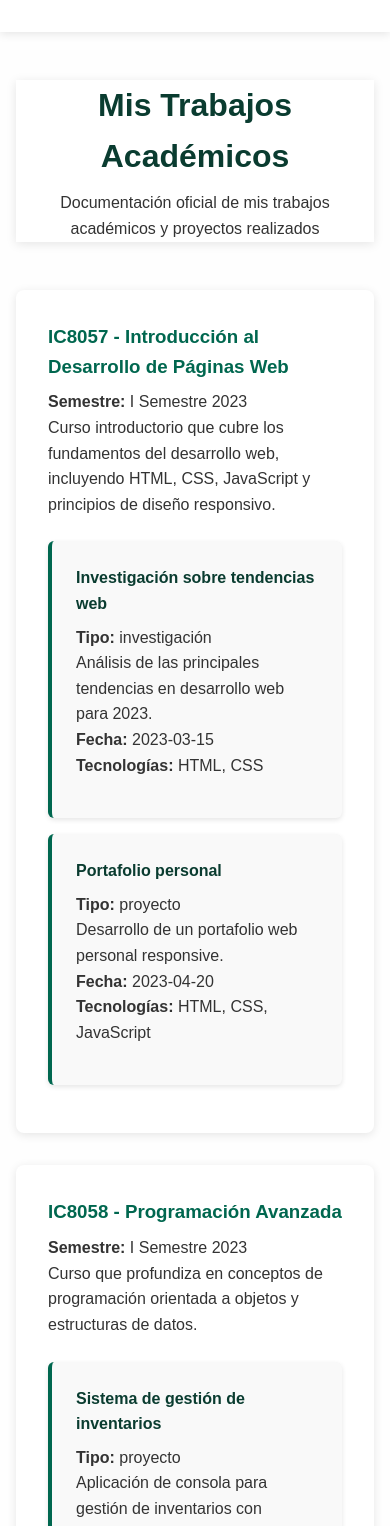
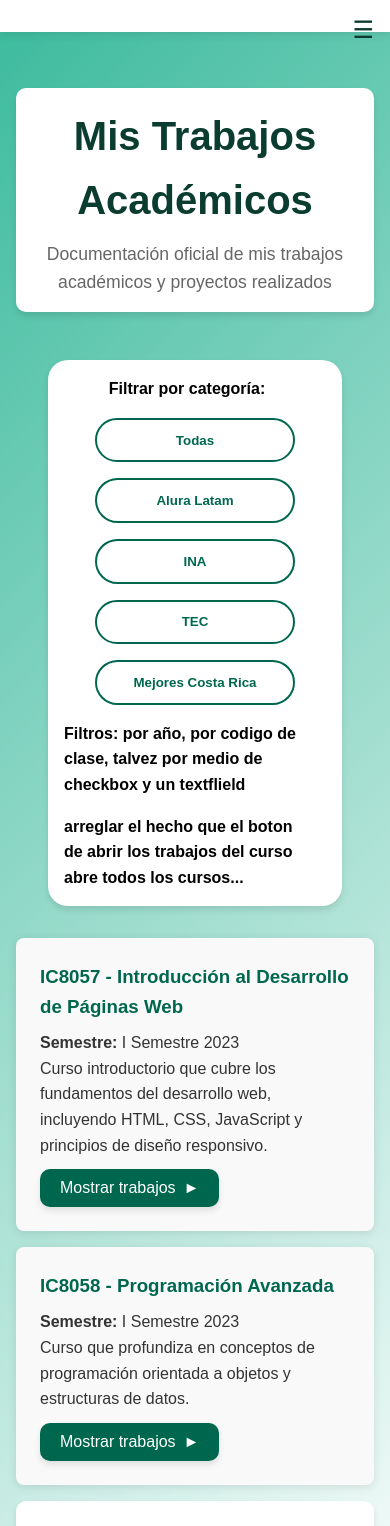
Before and after one commit to LuisK19/Portafolio-WEB, a React (Vite) app: page /academicWorks in a window 390 px wide. Shown: the top 1526 px of the page. Built offline with nearby package versions, Linux system fonts and the light colour scheme.

Commit message:
feat: Implement academic works page with filtering and toggle functionality; enhance scroll behavior and header responsiveness

```diff
--- a/src/App.jsx
+++ b/src/App.jsx
@@ -3,14 +3,27 @@ import Hero from './Pages/MainPage/Sections/Hero';
 import MainSection from './Pages/MainPage/Sections/MainSection';
 import Footer from './components/Layout/Footer';
 import CertificationsPage from './Pages/Certifications/CertificationsPage';
-import AcademicWorksPage from './Pages/AcademicWorks/AcademinWorksPage';
+import AcademicWorksPage from './Pages/AcademicWorks/AcademicWorksPage';
 import { Routes, Route } from 'react-router-dom';
 import './styles/base.css';
 import './styles/style.css';
 
+import { useEffect } from 'react';
+import { useLocation } from 'react-router-dom';
+
 function App() {
+  const ScrollToTop = () => {
+    const { pathname } = useLocation();
+
+    useEffect(() => {
+      window.scrollTo(0, 0);
+    }, [pathname]);
+    return null;
+  };
+
   return (
     <div className="App">
+      <ScrollToTop />
       <Header />
       <main>
         <Routes>
--- a/src/Pages/AcademicWorks/AcademinWorksPage.jsx
+++ b/src/Pages/AcademicWorks/AcademicWorksPage.jsx
@@ -5,6 +5,7 @@ const AcademicWorksPage = () => {
     const [academicWorks, setAcademicWorks] = useState(null);
     const [loading, setLoading] = useState(true);
     const [error, setError] = useState(null);
+    const [isExpanded, setIsExpanded] = useState(false);
 
     useEffect(() => {
         fetch('/Data/academicWorks.json')
@@ -25,10 +26,23 @@ const AcademicWorksPage = () => {
             });
     }, []);
 
+    const toggleWorksList = () => {
+        setIsExpanded(!isExpanded);
+    };
+
+    const categories = [
+        { id: 'all', name: 'Todas' },
+        { id: 'alura', name: 'Alura Latam' },
+        { id: 'ina', name: 'INA' },
+        { id: 'tec', name: 'TEC' },
+        { id: 'mejores', name: 'Mejores Costa Rica' }
+    ];
+
+
     // ✅ Mostrar estado de carga
     if (loading) {
         return (
-            <div className="academic-works-page">
+            <div className="works-page">
                 <div className="container">
                     <div className="loading">Cargando trabajos académicos...</div>
                 </div>
@@ -39,7 +53,7 @@ const AcademicWorksPage = () => {
     // ✅ Mostrar error si ocurrió
     if (error) {
         return (
-            <div className="academic-works-page">
+            <div className="works-page">
                 <div className="container">
                     <div className="error">
                         <h2>Error al cargar los datos</h2>
@@ -54,7 +68,7 @@ const AcademicWorksPage = () => {
     // ✅ Verificar que academicWorks tiene cursos
     if (!academicWorks || !academicWorks.courses || academicWorks.courses.length === 0) {
         return (
-            <div className="academic-works-page">
+            <div className="works-page">
                 <div className="container">
                     <div className="no-data">
                         <h2>No hay trabajos académicos disponibles</h2>
@@ -66,23 +80,55 @@ const AcademicWorksPage = () => {
     }
 
     return (
-        <div className="academic-works-page">
+        <div className="works-page">
             <div className="container">
-                <header className="academic-works-header">
+                <header className="works-header">
                     <h1>Mis Trabajos Académicos</h1>
                     <p>Documentación oficial de mis trabajos académicos y proyectos realizados</p>
                 </header>
 
-                <div className="academic-works-container">
+                <div className="filters">
+                    <p>Filtrar por categoría:</p>
+                    {categories.map(category => (
+                        <button
+                            key={category.id}
+                            className={'filter-btn'}
+                        >
+                            {category.name}
+                        </button>
+                    ))}
+
+
+
+                    <p>Filtros: por año, por codigo de clase, talvez por medio de checkbox y un textflield</p>
+
+
+                    <p>arreglar el hecho que el boton de abrir los trabajos del curso abre todos los cursos...</p>
+
+
+                </div>
+
+
+                <div className="works-container">
                     {academicWorks.courses.map((course, index) => (
                         <div key={index} className="course-section">
                             <h3>{course.code} - {course.name}</h3>
                             <p><strong>Semestre:</strong> {course.semester}</p>
                             <p>{course.description}</p>
 
-                            <div className="works-list">
+                            <button
+                                className='toggle-works-btn'
+                                onClick={toggleWorksList}
+                                aria-expanded={isExpanded}
+                            >
+                                {isExpanded ? 'Ocultar trabajos' : 'Mostrar trabajos'}
+                                <span>{isExpanded ? '▼' : '►'}</span>
+                            </button>
+
+                            <div className={`works-list ${isExpanded ? 'expanded' : 'collapsed'}`}>
+
                                 {course.works.map((work, workIndex) => (
-                                    <div key={workIndex} className="academic-work-card">
+                                    <div key={workIndex} className="work-card">
                                         <h4>{work.name}</h4>
                                         <p><strong>Tipo:</strong> {work.type}</p>
                                         <p>{work.description}</p>
@@ -105,13 +151,15 @@ const AcademicWorksPage = () => {
                             </div>
                         </div>
                     ))}
+
+
                 </div>
+
+                <footer className="works-footer">
+                    <p>Para más información sobre estos trabajos, contáctame directamente.</p>
+                    <Link to="/" className="back-btn">← Volver al Portafolio</Link>
+                </footer>
             </div>
-
-            <footer className="academic-works-footer">
-                <p>Para más información sobre estos trabajos, contáctame directamente.</p>
-                <Link to="/" className="back-btn">← Volver al Portafolio</Link>
-            </footer>
         </div>
     );
 };
--- a/src/Pages/MainPage/Sections/MainSection.jsx
+++ b/src/Pages/MainPage/Sections/MainSection.jsx
@@ -8,6 +8,7 @@ const MainSection = () => {
   const [academicWorks, setAcademicWorks] = useState(null);
   const [hobbiesData, setHobbiesData] = useState([]);
   const [recommendations, setRecommendations] = useState([]);
+  const [isExpanded, setIsExpanded] = useState(false);
 
   useEffect(() => {
     // Cargar datos desde los archivos JSON
@@ -62,6 +63,10 @@ const MainSection = () => {
     });
   };
 
+  const toggleWorksList = () => {
+    setIsExpanded(!isExpanded);
+  };
+
   if (!personalInfo || !academicWorks) {
     return <div>Cargando...</div>;
   }
@@ -82,15 +87,25 @@ const MainSection = () => {
       <section id="trabajos-academicos" className="section">
         <div className="container">
           <h2 className="section-title">Trabajos Académicos</h2>
-          <div className="academic-works-container">
-            {academicWorks.courses.map((course, index) => (
+          {academicWorks.courses.slice(0, 1).map((course, index) => (
             <div key={index} className="course-section">
               <h3>{course.code} - {course.name}</h3>
               <p><strong>Semestre:</strong> {course.semester}</p>
               <p>{course.description}</p>
 
-                <div className="works-list">
-                  {course.works.map((work, workIndex) => (
+
+              <button
+                className='toggle-works-btn'
+                onClick={toggleWorksList}
+                aria-expanded={isExpanded}
+              >
+                {isExpanded ? 'Ocultar trabajos' : 'Mostrar trabajos'}
+                <span>{isExpanded ? '▼' : '►'}</span>
+              </button>
+
+              <div className={`works-list ${isExpanded ? 'expanded' : 'collapsed'}`}>
+
+                {course.works.slice(0, 2).map((work, workIndex) => (
                   <div key={workIndex} className="academic-work-card">
                     <h4>{work.name}</h4>
                     <p><strong>Tipo:</strong> {work.type}</p>
@@ -104,7 +119,6 @@ const MainSection = () => {
               </div>
             </div>
           ))}
-          </div>
           <Link to="/academicWorks" className="btn btn-section">
             Ver todos los trabajos académicos
           </Link>
--- a/src/components/Layout/Header.jsx
+++ b/src/components/Layout/Header.jsx
@@ -1,13 +1,49 @@
+import React, { useState, useEffect } from 'react';
 import Navigation from './Navigation';
+import { useLocation } from 'react-router-dom';
 
 const Header = () => {
+  const [isScrolled, setIsScrolled] = useState(false);
+  const [isMenuOpen, setIsMenuOpen] = useState(false);
+  const location = useLocation();
 
+  // Solo aplicar el efecto de scroll en la página principal
+  const isHomePage = location.pathname === '/';
+
+  useEffect(() => {
+    if (!isHomePage) {
+      setIsScrolled(false); // Forzar header completo en otras páginas
+      return;
+    }
+
+    const handleScroll = () => {
+      const heroSection = document.getElementById('inicio');
+      if (!heroSection) return;
+
+      const heroBottom = heroSection.offsetHeight;
+      setIsScrolled(window.scrollY > heroBottom - 100);
+    };
+
+    window.addEventListener('scroll', handleScroll);
+    return () => window.removeEventListener('scroll', handleScroll);
+  }, [isHomePage]);
+
+  const toggleMenu = () => {
+    setIsMenuOpen(!isMenuOpen);
+  };
 
   return (
-    <header>
-      <nav id="main-nav" >
-        <Navigation />
-      </nav>
+    <header className={`header ${isScrolled ? 'scrolled' : ''} ${!isHomePage ? 'full-size' : ''}`}>
+      <div className="container">
+        <nav id="main-nav" className={isMenuOpen ? 'active' : ''}>
+
+          <button className="menu-toggle" onClick={toggleMenu}>
+            {isMenuOpen ? '✕' : '☰'}
+          </button>
+
+          <Navigation isMenuOpen={isMenuOpen} setIsMenuOpen={setIsMenuOpen} />
+        </nav>
+      </div>
     </header>
   );
 };
--- a/src/main.jsx
+++ b/src/main.jsx
@@ -6,6 +6,7 @@ import { BrowserRouter } from 'react-router-dom';
 import './styles/base.css'
 import './styles/style.css'
 import './styles/certifications.css';
+import './styles/academicWorks.css';
 
 
 
--- /dev/null
+++ b/src/styles/academicWorks.css
@@ -0,0 +1,140 @@
+.works-page{
+    min-height: 100vh;
+    background: linear-gradient(135deg, #3EBB9E 0%, var(--color-white) 100%);
+    padding: 2rem 0;
+}
+
+
+
+
+.works-header {
+    text-align: center;
+    margin-top: 1.5rem;
+    margin-bottom: 3rem;
+    padding: 1rem;
+    position:static;
+    border-radius: var(--border-radius);
+    box-shadow: var(--shadow);
+}
+
+
+.works-header h1 {
+    color: var(--secondary-color);
+    margin-bottom: 0.5rem;
+    font-size: 2.5rem;
+}
+
+
+.works-header p {
+    color: #666;
+    font-size: 1.1rem;
+}
+
+.filters {
+  display: flex;
+  justify-content: center;
+  flex-wrap: wrap;
+  gap: 1rem;
+  margin: 2rem;
+  padding: 1rem;
+  background-color: var(--color-white);
+  border-radius: var(--border-radius-xl);
+  box-shadow: var(--shadow);
+}
+
+.filters p {
+  font-weight: 600;
+  color: #000000;
+  margin-right: 1rem;
+  align-self: center;
+}
+
+.filter-btn {
+  padding: 0.8rem 1.5rem;
+  border: 2px solid var(--primary-color);
+  background: white;
+  color: var(--primary-color);
+  border-radius: 25px;
+  cursor: pointer;
+  font-weight: 600;
+  transition: all 0.3s ease;
+}
+
+.filter-btn:hover,
+.filter-btn.active {
+  background: var(--primary-color);
+  color: white;
+}
+
+
+
+.works-container {
+    margin-top: 1rem;
+}
+
+.course-section {
+    padding: 1.5rem;
+    background-color: #f9f9f9;
+    border-radius: 8px;
+    margin-bottom: 1rem;
+    border: none;
+}
+
+.course-section h3 {
+    color: var(--primary-color);
+    margin-bottom: 0.5rem;
+}
+
+.works-list {
+    margin-top: 1.5rem;
+}
+
+.work-card {
+    background: white;
+    padding: 1.5rem;
+    margin-bottom: 1rem;
+    border-radius: 8px;
+    box-shadow: 0 2px 5px rgba(0, 0, 0, 0.1);
+}
+
+.work-card h4 {
+    color: var(--secondary-color);
+    margin-bottom: 0.5rem;
+}
+
+.work-card a {
+    display: inline-block;
+    margin-right: 1rem;
+    margin-top: 0.5rem;
+    color: var(--primary-color);
+    text-decoration: none;
+    font-weight: 600;
+}
+
+.work-card a:hover {
+    text-decoration: underline;
+}
+
+
+
+
+
+
+
+.works-footer {
+  text-align: center;
+  padding: 2rem;
+  color: var(--dark-green);
+  background-color: var(--color-white);
+  font-size: 0.9rem;
+  border-radius: var(--border-radius);
+    box-shadow: var(--shadow);
+}
+
+.works-footer p {
+  padding-bottom: 0.5rem;
+}
+
+.works-footer a {
+  color: var(--color-white);
+}
--- a/src/styles/base.css
+++ b/src/styles/base.css
@@ -6,6 +6,7 @@
 
 :root {
     --primary-color: #00674F;
+    --hover-primary-color: #3A9776;
     --secondary-color: #0A3C30;
 
     --accent-color: #3ebb9e;
@@ -49,5 +50,6 @@ body {
 }
 
 section {
-    padding: var(--spacing-lg) 0;
+    padding: 0;
+    padding-top: var(--spacing-lg);
 }
--- a/src/styles/style.css
+++ b/src/styles/style.css
@@ -2,7 +2,6 @@
     width: 100%;
     max-width: 1200px;
     margin: 0 auto;
-    margin-top: 1rem;
     padding: 0 var(--spacing-md);
 }
 
@@ -47,7 +46,6 @@ header {
 
 /* Hero Section */
 .hero {
-    background: linear-gradient(135deg, var(--primary-color) 0%, var(--secondary-color) 100%);
     color: var(--color-white);
     text-align: center;
     padding: var(--spacing-xl) var(--spacing-md);
@@ -55,6 +53,28 @@ header {
     display: flex;
     align-items: center;
     min-height: calc(100vh - 140px);
+    background: linear-gradient(78deg, #00674f, #0a3c30);
+    background-size: 600% 600%;
+
+    -webkit-animation: AnimationName 11s ease infinite;
+    -moz-animation: AnimationName 11s ease infinite;
+    animation: AnimationName 11s ease infinite;
+}
+
+@-webkit-keyframes AnimationName {
+    0%{background-position:0% 32%}
+    50%{background-position:100% 69%}
+    100%{background-position:0% 32%}
+}
+@-moz-keyframes AnimationName {
+    0%{background-position:0% 32%}
+    50%{background-position:100% 69%}
+    100%{background-position:0% 32%}
+}
+@keyframes AnimationName {
+    0%{background-position:0% 32%}
+    50%{background-position:100% 69%}
+    100%{background-position:0% 32%}
 }
 
 .hero .container {
@@ -106,7 +126,7 @@ footer {
     color: var(--color-white);
     text-align: center;
     padding: var(--spacing-md);
-    margin-top: auto;
+
 }
 
 .menu-toggle {
@@ -168,6 +188,16 @@ footer {
     #main-nav ul {
         display: flex !important;
     }
+
+    #about .section {
+        scroll-margin-top: 80px;
+        /* Header delgado */
+    }
+
+    #about .container {
+        margin-top: 40px;
+    }
+
 }
 
 /* Para pantallas muy grandes (más de 1600px) */
@@ -263,6 +293,7 @@ footer {
     grid-template-columns: 1fr 1fr;
     gap: 3rem;
     margin-top: 1rem;
+    margin-bottom: 2rem;
 }
 
 .contact-info h3 {
@@ -317,21 +348,6 @@ footer {
     margin-top: 1rem;
 }
 
-.course-section {
-  margin-bottom: 3rem;
-  padding: 1.5rem;
-  background-color: #f9f9f9;
-  border-radius: 8px;
-}
-
-.course-section h3 {
-  color: var(--primary-color);
-  margin-bottom: 0.5rem;
-}
-
-.works-list {
-  margin-top: 1.5rem;
-}
 
 .academic-work-card {
     background: white;
@@ -391,7 +407,7 @@ footer {
     display: grid;
     grid-template-columns: repeat(auto-fit, minmax(300px, 1fr));
     gap: 2rem;
-  margin-top: 1rem;
+    margin-top: 1.5rem;
 }
 
 .recommendation-card {
@@ -491,7 +507,9 @@ footer {
 
 
 /* Estados de carga y error */
-.loading, .error, .no-data {
+.loading,
+.error,
+.no-data {
     text-align: center;
     padding: 3rem;
     color: var(--text-color);
@@ -521,8 +539,12 @@ footer {
     margin-bottom: 0.5rem;
 }
 
-.academic-works-container {
-    margin-bottom: 3rem;
+#trabajos-academicos .section-title {
+    margin-bottom: 1rem;
+}
+
+#trabajos-academicos .btn-section{
+margin-top: 1rem;
 }
 
 .course-section {
@@ -586,3 +608,67 @@ footer {
 .back-btn:hover {
     background: var(--secondary-color);
 }
+
+
+
+
+
+
+/* Header en página principal cuando se hace scroll */
+.header.scrolled {
+    background: rgba(255, 255, 255, 0.95);
+    backdrop-filter: blur(10px);
+}
+
+
+
+/* Estilos para el botón de toggle */
+.toggle-works-btn {
+    display: flex;
+    align-items: center;
+    gap: 8px;
+    background-color: var(--primary-color);
+    border: none;
+    padding: 10px 20px;
+    margin-top: 0.7rem;
+    border-radius: 10px;
+    cursor: pointer;
+    color: var(--color-white);
+    transition: background-color 0.3s;
+    box-shadow: var(--shadow);
+    font-size: 1rem;
+}
+
+.toggle-works-btn:hover {
+    background-color: var(--hover-primary-color);
+}
+
+/* Estilo para el ícono del botón */
+.toggle-works-btn .icon {
+    display: inline-block;
+    width: 0;
+    height: 0;
+    border-left: 5px solid transparent;
+    border-right: 5px solid transparent;
+    border-top: 5px solid #333;
+    transition: transform 0.3s;
+}
+
+.toggle-works-btn .icon.expanded {
+    transform: rotate(180deg);
+}
+
+/* Estilos para la lista de trabajos */
+.works-list {
+    overflow: hidden;
+    transition: max-height 0.3s ease-out;
+}
+
+.works-list.collapsed {
+    max-height: 0;
+    margin: 0;
+}
+
+.works-list.expanded {
+    max-height: 1000px;/
+}
```
Also changed, not shown: src/Pages/MainPage/Sections/Hero.jsx (+11 -2 lines), src/components/Layout/Navigation.jsx (+4 -4 lines). Lines whose indentation alone changed are shown as unchanged.
